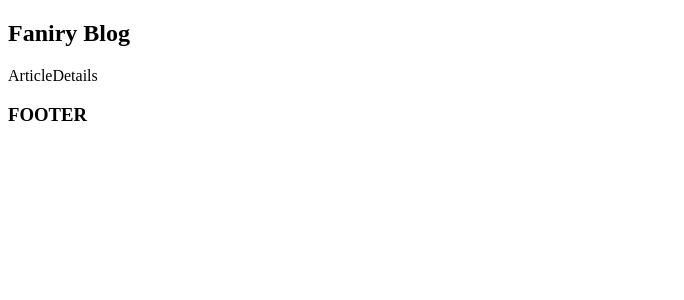
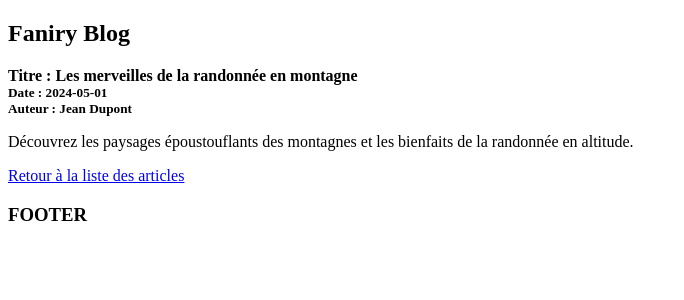
Before and after one commit to Faniry1015/nextjs-training, a Next.js app: page /blog/articles/1 in a window 1280 px wide. Shown: the top 300 px of the page, without its empty margins (0-684 px from the left). Built offline with nearby package versions, Linux system fonts and the light colour scheme.

Commit message:
blog set without metadata

```diff
--- a/src/app/blog/articles/[articleId]/page.tsx
+++ b/src/app/blog/articles/[articleId]/page.tsx
@@ -1,9 +1,19 @@
-import React from 'react'
+import React from "react";
+import { articles } from "@/app/data";
+import Link from "next/link";
 
-const ArticleDetails = () => {
-  return (
-    <div>ArticleDetails</div>
-  )
-}
+const ArticleDetails = ({ params }: { params: { articleId: string } }) => {
+  const currentArticle = articles.find(
+    (article) => article.id === parseFloat(params.articleId)
+  );
+  console.log(currentArticle);
+  return <>
+    <h4 style={{margin: '0px'}}>Titre : {currentArticle?.title}</h4>
+    <h5 style={{margin: '0px'}}>Date : {currentArticle?.date}</h5>
+    <h5 style={{margin: '0px'}}>Auteur : {currentArticle?.author}</h5>
+    <p>{currentArticle?.description}</p>
+    <Link href='../articles'>Retour à la liste des articles</Link>
+  </>
+};
 
-export default ArticleDetails
+export default ArticleDetails;
```
